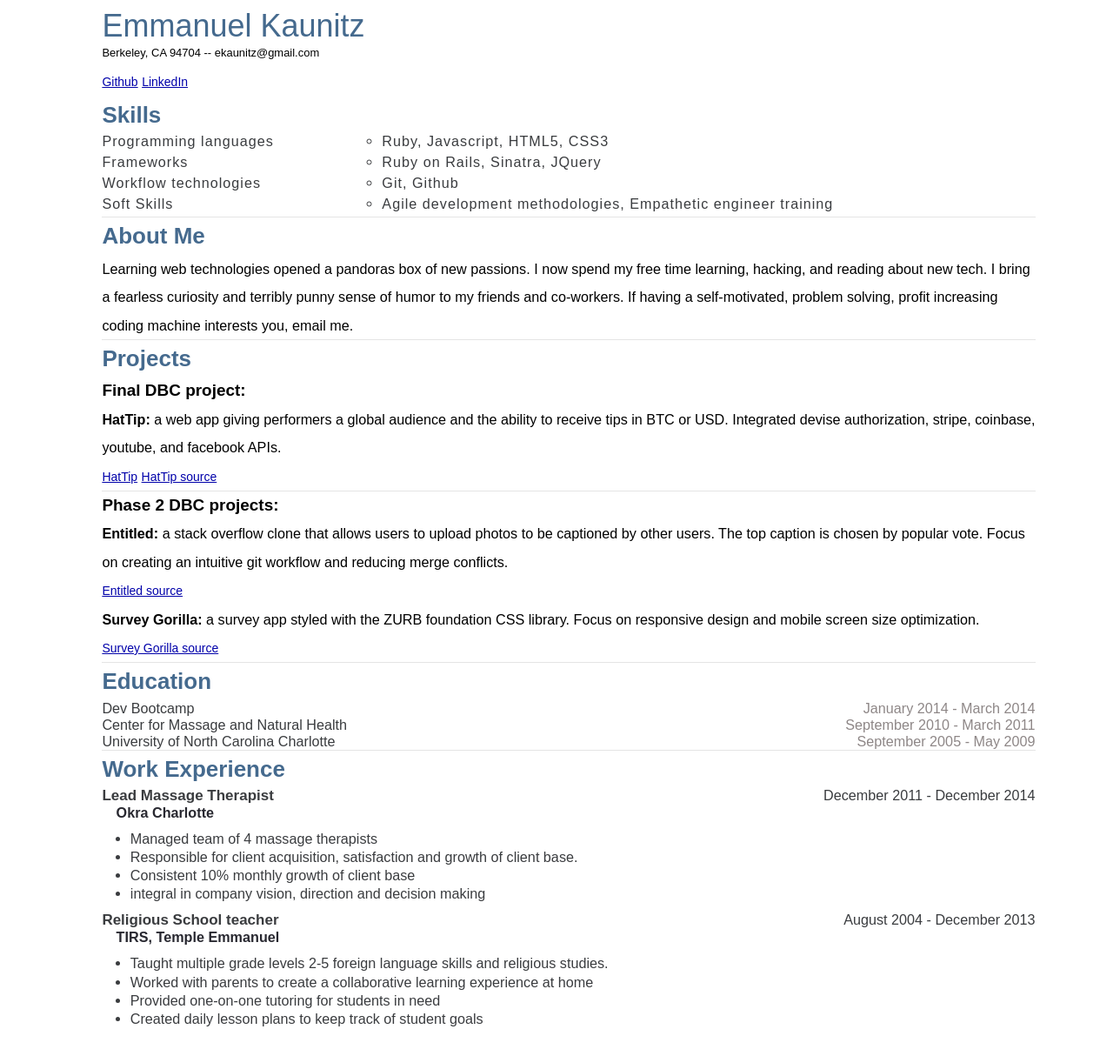
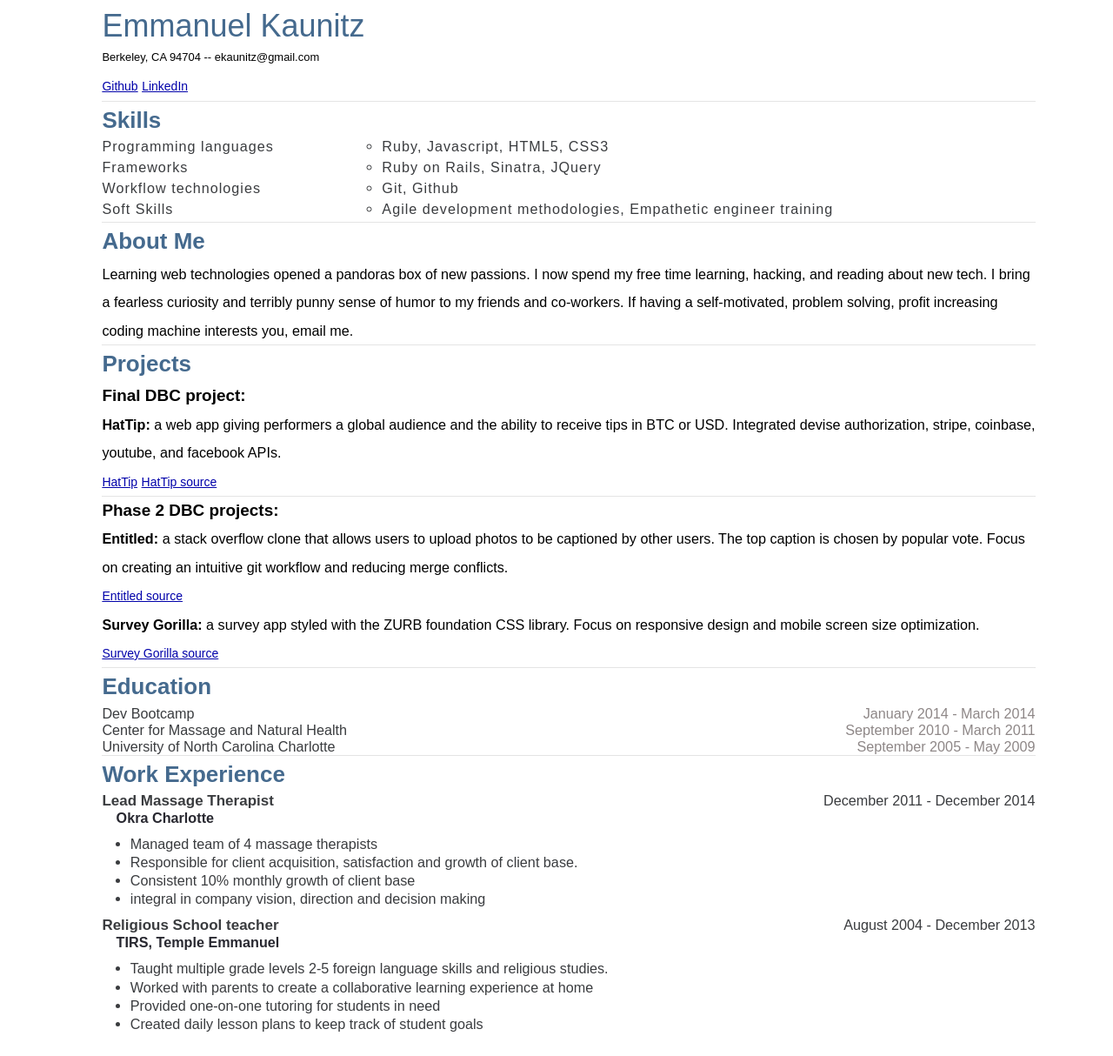
Before and after one commit to mechamanny/mechamanny.github.io, a Jekyll site: the page built from index.html, in a window 1280 px wide. Shown: the whole page at 87% size. Built offline with Jekyll 4.4.1, drawn with Linux system fonts in a browser that asks for light colours; some web fonts are replaced; Markdown is read by kramdown in place of the engine named in the settings.

Commit message:
small formatting changes to add border to top div and changed spacing on header.

```diff
--- a/css/main.css
+++ b/css/main.css
@@ -32,6 +32,7 @@ text-align: left;
 
 #contact {
   font-size: .8em;
+  padding-top: 5px;
 }
 
 .content {
--- a/index.html
+++ b/index.html
@@ -3,14 +3,15 @@ layout: default
 title: Emmanuel Kaunitz Resume
 ---
 <div class="content">
-
 	<div class="resume">
+	<div class='border'>
 		<div class="header">
 			<h1>Emmanuel Kaunitz</h1>
 			<div id='contact'>{% include contact.html %}</div>
 			<a href="https://github.com/mechamanny">Github</a>
-			<a href="www.linkedin.com/in/ekaunitz">LinkedIn</a>
+			<a href="http://www.linkedin.com/in/ekaunitz">LinkedIn</a>
 		</div>
+	</div>
 
 		<div class='border'>
 			<h2>Skills</h2>
```
